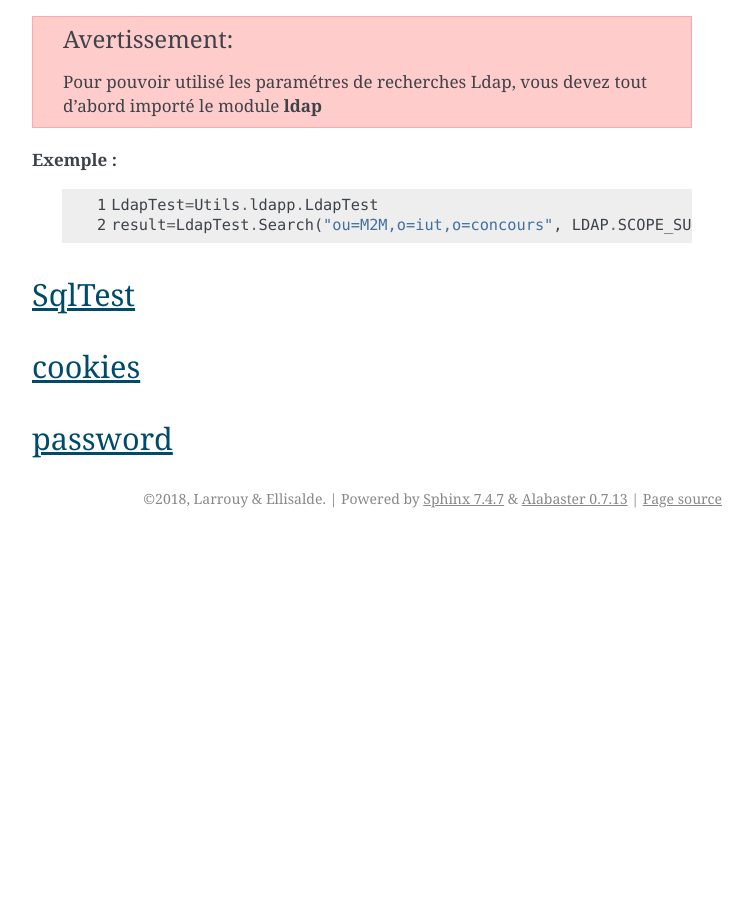
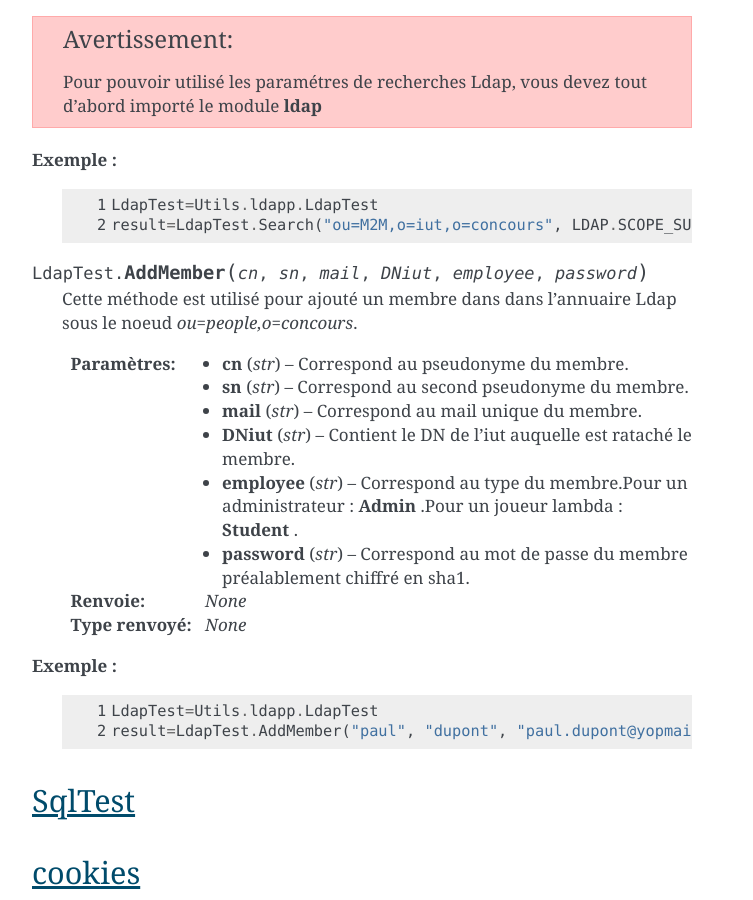
Before and after one commit to soldatroket/ProjetHacking, a Sphinx documentation site: the page built from Documentation/classe.rst, in a window 1280 px wide and 900 px high, scrolled down 1403 px. Shown: the whole window, without its empty margins (388-1141 px from the left). Built offline with Sphinx 7.4.7, drawn with Linux system fonts in a browser that asks for light colours; before the commit the page ends 1941 px from its top, so only the background shows below that.

Commit message:
Update classe.rst

```diff
--- a/Documentation/classe.rst
+++ b/Documentation/classe.rst
@@ -66,6 +66,27 @@ LdapTest
       LdapTest=Utils.ldapp.LdapTest
       result=LdapTest.Search("ou=M2M,o=iut,o=concours", LDAP.SCOPE_SUBTREE, ["cn"], "objectclass=inetorgperson", True, False)
 
+.. method:: LdapTest.AddMember(cn, sn, mail, DNiut, employee, password)
+
+   Cette méthode est utilisé pour ajouté un membre dans dans l'annuaire Ldap sous le noeud *ou=people,o=concours*.
+
+   :param str cn: Correspond au pseudonyme du membre.
+   :param str sn: Correspond au second pseudonyme du membre.
+   :param str mail: Correspond au mail unique du membre.
+   :param str DNiut: Contient le DN de l'iut auquelle est rataché le membre.
+   :param str employee: Correspond au type du membre.Pour un administrateur : **Admin** .Pour un joueur lambda : **Student** .
+   :param str password: Correspond au mot de passe du membre préalablement chiffré en sha1.
+   :return: *None*
+   :rtype: *None*
+
+**Exemple :**
+
+   .. code-block:: python
+      :linenos:
+
+      LdapTest=Utils.ldapp.LdapTest
+      result=LdapTest.AddMember("paul", "dupont", "paul.dupont@yopmail.com", "ou=M2M,o=iut,o=concours", "Admin", "ZedkfjvDFg")
+
 
 SqlTest
 -------
```
